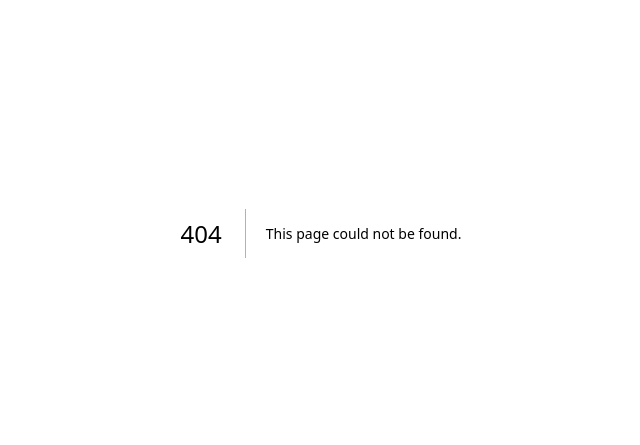
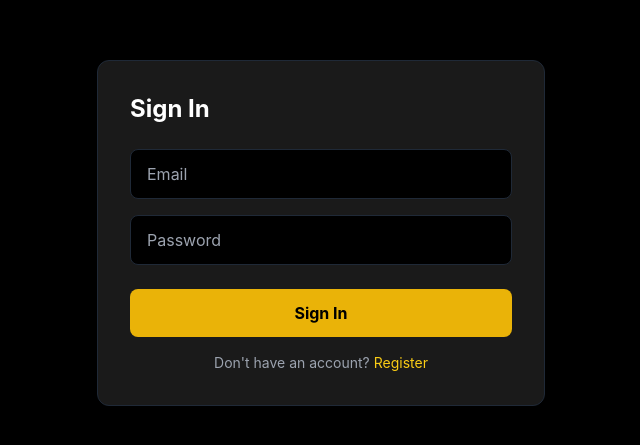
Before and after one commit to Cashipro/cashipro, a Next.js app in the folder apps/web/: page /login in a window 1280 px wide. Before the commit this address had no page. Shown: the part 167-612 px from the top of the page, without its empty margins (319-959 px from the left). Built offline with nearby package versions, Linux system fonts and the light colour scheme.

Commit message:
Add login page component with email and password fields

```diff
--- /dev/null
+++ b/apps/web/src/app/(auth)/login/page.tsx
@@ -0,0 +1,37 @@
+"use client";
+
+import { useState } from "react";
+import Link from "next/link";
+
+export default function LoginPage() {
+  const [email, setEmail] = useState("");
+  const [password, setPassword] = useState("");
+
+  return (
+    <div className="min-h-screen flex items-center justify-center bg-black">
+      <div className="bg-[#1a1a1a] p-8 rounded-xl border border-gray-800 w-full max-w-md">
+        <h1 className="text-2xl font-bold text-white mb-6">Sign In</h1>
+        <input
+          type="email"
+          placeholder="Email"
+          className="w-full bg-black border border-gray-800 rounded-lg px-4 py-3 text-white mb-4"
+          value={email}
+          onChange={(e) => setEmail(e.target.value)}
+        />
+        <input
+          type="password"
+          placeholder="Password"
+          className="w-full bg-black border border-gray-800 rounded-lg px-4 py-3 text-white mb-6"
+          value={password}
+          onChange={(e) => setPassword(e.target.value)}
+        />
+        <button className="w-full bg-yellow-500 text-black font-bold py-3 rounded-lg hover:bg-yellow-400">
+          Sign In
+        </button>
+        <p className="text-gray-400 text-sm mt-4 text-center">
+          Don't have an account? <Link href="/register" className="text-yellow-400">Register</Link>
+        </p>
+      </div>
+    </div>
+  );
+}
```
